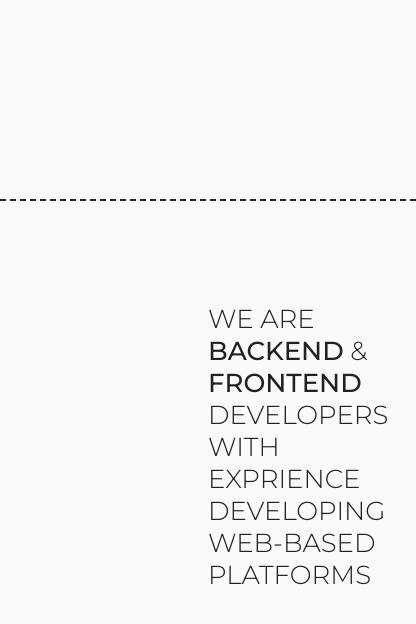
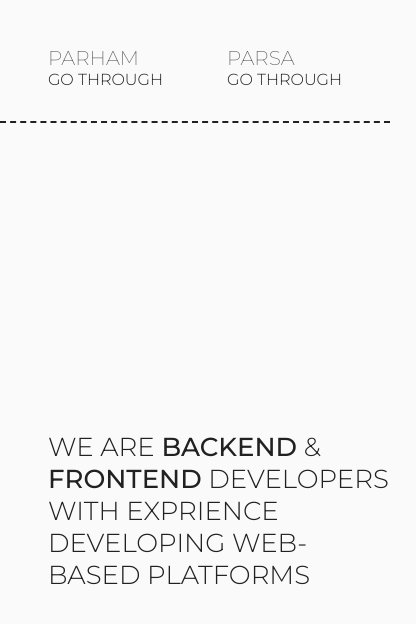
Before and after one commit to ParsaSaeednia/devtwin, a Vue app: page / in a window 390 px wide. Shown: the top 624 px of the page, 416 px wide, since content can reach past the window. Built offline with nearby package versions, Linux system fonts and the light colour scheme.

Commit message:
mobile responsive

```diff
--- a/src/components/Navbar.vue
+++ b/src/components/Navbar.vue
@@ -181,4 +181,101 @@ h3 {
 .router-link-active h3 {
     display: none;
 }
+
+@media screen and (max-width:1024px) {
+    nav {
+        padding-left: 3em;
+        padding-right: 3em;
+    }
+
+    h1 {
+        font-size: 20px;
+    }
+
+
+    .parham-container:hover h1,
+    .parham-container:hover h3 {
+        transition: none;
+        /* Your hover styles here, example: */
+        color: #212121;
+        /* Changes text color on hover */
+        cursor: pointer;
+        /* Changes the cursor to a pointer to indicate it's clickable */
+    }
+
+    .parham-container h1,
+    .parham-container h3 {
+        transition: none;
+        /* Smooth transition for color change */
+    }
+
+
+    .parham-hover-line {
+        position: relative;
+        /* Default padding */
+        /* Required for the absolute positioning of the pseudo-element */
+        transition: none;
+        /* Transition for both padding and color */
+    }
+
+
+    .parham-hover-line::before {
+
+        transition: none;
+    }
+
+    .parham-container:hover .parham-hover-line::before {
+        width: 0%;
+        /* Full width on hover */
+    }
+
+
+    .parham-container:hover .parham-hover-line {
+        padding-left: 0
+            /* Adjust space as need on hover */
+    }
+
+    .parsa-container:hover h1,
+    .parsa-container:hover h3 {
+        transition: none;
+        /* Your hover styles here, example: */
+        color: #212121;
+        /* Changes text color on hover */
+        cursor: pointer;
+        /* Changes the cursor to a pointer to indicate it's clickable */
+    }
+
+    .parsa-container h1,
+    .parsa-container h3 {
+        transition: none;
+        /* Smooth transition for color change */
+    }
+
+
+    .parsa-hover-line {
+        position: relative;
+        /* Default padding */
+        /* Required for the absolute positioning of the pseudo-element */
+        transition: none;
+        /* Transition for both padding and color */
+    }
+
+
+    .parsa-hover-line::before {
+
+        transition: none;
+    }
+
+    .parsa-container:hover .parsa-hover-line::before {
+        width: 0%;
+        /* Full width on hover */
+    }
+
+
+    .parsa-container:hover .parsa-hover-line {
+        padding-left: 0
+            /* Adjust space as need on hover */
+    }
+
+}
 </style>
--- a/src/views/Home.vue
+++ b/src/views/Home.vue
@@ -30,4 +30,12 @@ p {
 span {
     font-weight: bold;
 }
+
+@media screen and (max-width:1024px) {
+    main {
+        padding-left: 3em;
+        padding-right: 3em;
+    }
+
+}
 </style>
--- a/src/views/Parham.vue
+++ b/src/views/Parham.vue
@@ -147,4 +147,39 @@ li:hover {
     font-weight: 500;
     cursor: pointer;
 }
+
+@media screen and (max-width:1024px) {
+    img {
+        width: 100px;
+    }
+
+    .image-container {
+        display: none;
+    }
+
+    main {
+        padding-left: 3em;
+        padding-right: 3em;
+    }
+
+    section {
+        padding-left: 1em;
+    }
+
+    span {
+        font-size: small;
+    }
+
+    h3 {
+        font-size: 16px;
+    }
+
+    h6 {
+        font-size: 14px;
+    }
+
+    p {
+        font-size: 12px;
+    }
+}
 </style>
--- a/src/views/Parsa.vue
+++ b/src/views/Parsa.vue
@@ -140,4 +140,39 @@ li:hover {
     font-weight: 500;
     cursor: pointer;
 }
+
+@media screen and (max-width:1024px) {
+    img {
+        width: 100px;
+    }
+
+    .image-container {
+        display: none;
+    }
+
+    main {
+        padding-left: 3em;
+        padding-right: 3em;
+    }
+
+    section {
+        padding-left: 1em;
+    }
+
+    span {
+        font-size: small;
+    }
+
+    h3 {
+        font-size: 16px;
+    }
+
+    h6 {
+        font-size: 14px;
+    }
+
+    p {
+        font-size: 12px;
+    }
+}
 </style>
```
